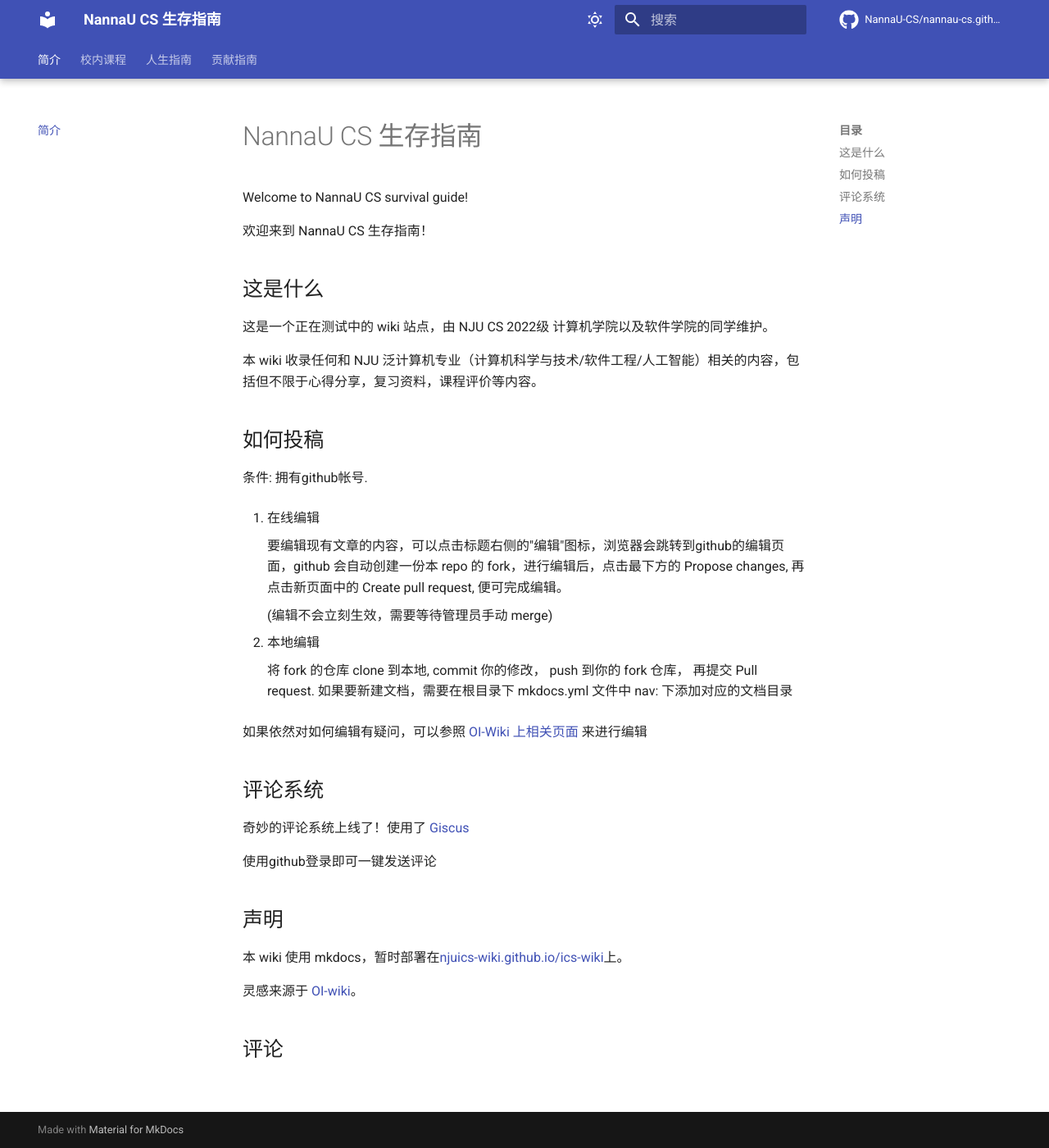
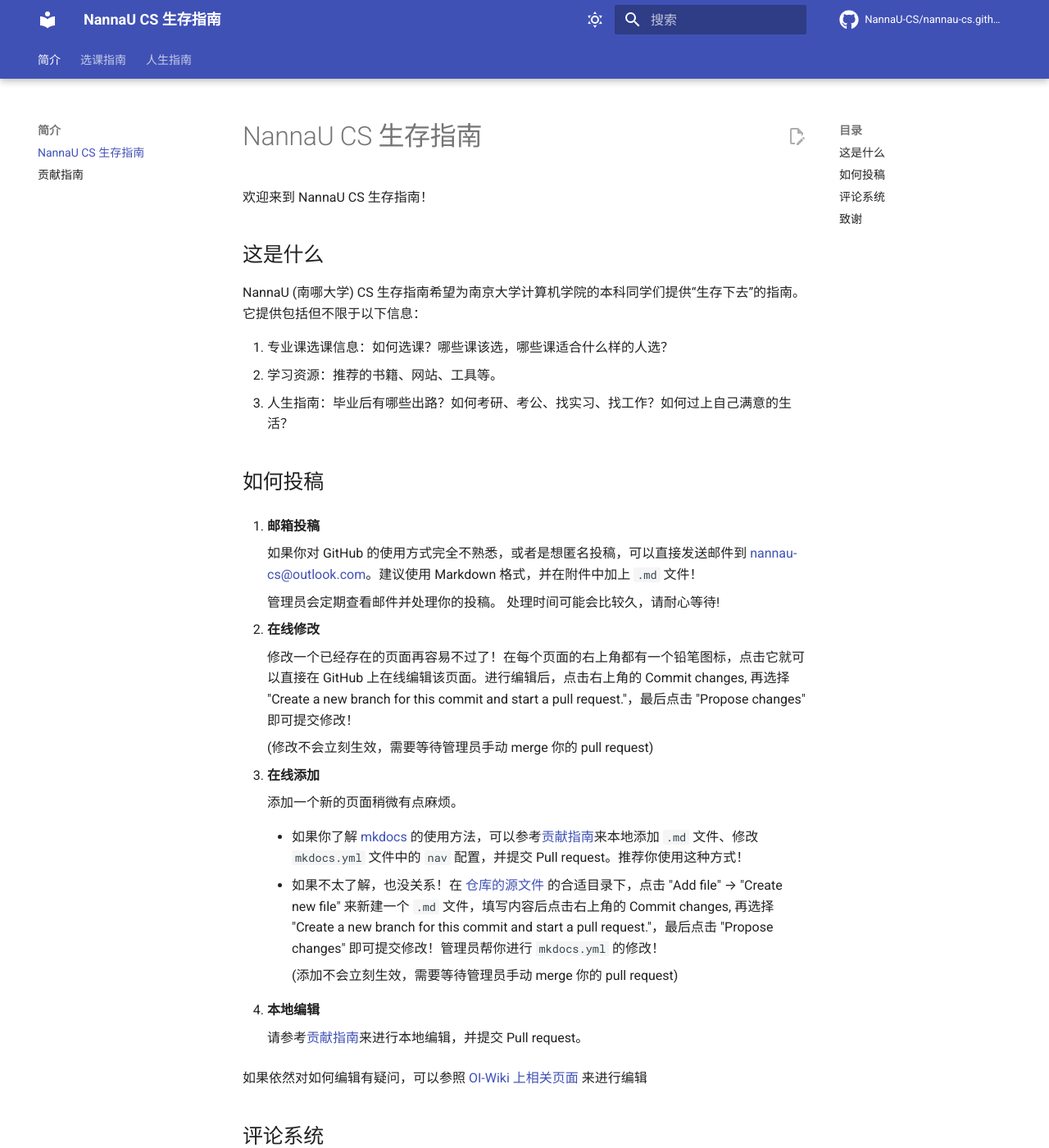
Before and after one commit to NannaU-CS/NannaU-CS.github.io, an MkDocs documentation site: the page built from docs/index.md, in a window 1280 px wide and 1400 px high. Shown: the whole window at 82% size. Built offline with MkDocs 1.6.1 and Material for MkDocs 9.7.7, drawn with Linux system fonts in a browser that asks for light colours; comment, search, counter and statistics services are not loaded; some of the changed text lies outside the part shown.

Commit message:
feat(*): add contributing guide, rewrite mainpage

```diff
--- a/docs/index.md
+++ b/docs/index.md
@@ -1,40 +1,56 @@
 # NannaU CS 生存指南
-
-Welcome to NannaU CS survival guide!
 
 欢迎来到 NannaU CS 生存指南！
 
 ## 这是什么
 
-这是一个正在测试中的 wiki 站点，由 NJU CS 2022级 计算机学院以及软件学院的同学维护。
+NannaU (南哪大学) CS 生存指南希望为南京大学计算机学院的本科同学们提供“生存下去”的指南。它提供包括但不限于以下信息：
 
-本 wiki 收录任何和 NJU 泛计算机专业（计算机科学与技术/软件工程/人工智能）相关的内容，包括但不限于心得分享，复习资料，课程评价等内容。
+1. 专业课选课信息：如何选课？哪些课该选，哪些课适合什么样的人选？
+2. 学习资源：推荐的书籍、网站、工具等。
+3. 人生指南：毕业后有哪些出路？如何考研、考公、找实习、找工作？如何过上自己满意的生活？
 
 ## 如何投稿
 
-条件: 拥有github帐号.
+1. **邮箱投稿**
 
-1. 在线编辑
+    如果你对 GitHub 的使用方式完全不熟悉，或者是想匿名投稿，可以直接发送邮件到 [nannau-cs@outlook.com](mailto:nannau-cs@outlook.com)。建议使用 Markdown 格式，并在附件中加上 `.md` 文件！
 
-    要编辑现有文章的内容，可以点击标题右侧的"编辑"图标，浏览器会跳转到github的编辑页面，github 会自动创建一份本 repo 的 fork，进行编辑后，点击最下方的 Propose changes, 再点击新页面中的 Create pull request, 便可完成编辑。
+    管理员会定期查看邮件并处理你的投稿。 处理时间可能会比较久，请耐心等待!
 
-    (编辑不会立刻生效，需要等待管理员手动 merge)
+2. **在线修改**
 
-2. 本地编辑
+    修改一个已经存在的页面再容易不过了！在每个页面的右上角都有一个铅笔图标，点击它就可以直接在 GitHub 上在线编辑该页面。进行编辑后，点击右上角的 Commit changes, 再选择 "Create a new branch for this commit and start a pull request."，最后点击 "Propose changes" 即可提交修改！
 
-    将 fork 的仓库 clone 到本地, commit 你的修改， push 到你的 fork 仓库， 再提交 Pull request.
-    如果要新建文档，需要在根目录下 mkdocs.yml 文件中 nav: 下添加对应的文档目录
+    (修改不会立刻生效，需要等待管理员手动 merge 你的 pull request)
+
+3. **在线添加**
+
+    添加一个新的页面稍微有点麻烦。
+
+    * 如果你了解 [mkdocs](https://www.mkdocs.org/) 的使用方法，可以参考[贡献指南](./intro/contributing.md)来本地添加 `.md` 文件、修改 `mkdocs.yml` 文件中的 `nav` 配置，并提交 Pull request。推荐你使用这种方式！
+
+    * 如果不太了解，也没关系！在 [仓库的源文件](https://github.com/NannaU-CS/NannaU-CS.github.io/tree/main/docs) 的合适目录下，点击 "Add file" → "Create new file" 来新建一个 `.md` 文件，填写内容后点击右上角的 Commit changes, 再选择 "Create a new branch for this commit and start a pull request."，最后点击 "Propose changes" 即可提交修改！管理员帮你进行 `mkdocs.yml` 的修改！
+
+        (添加不会立刻生效，需要等待管理员手动 merge 你的 pull request)
+
+4. **本地编辑**
+
+    请参考[贡献指南](./intro/contributing.md)来进行本地编辑，并提交 Pull request。
+
 
 如果依然对如何编辑有疑问，可以参照 [OI-Wiki 上相关页面](https://oi-wiki.org/intro/htc) 来进行编辑
 
 ## 评论系统
 
-奇妙的评论系统上线了！使用了 [Giscus](https://giscus.app/zh-CN)
+我们使用了 [Giscus](https://giscus.app/zh-CN) 来支持评论。在每个页面下方，使用 GitHub 登录即可发送评论！
 
-使用github登录即可一键发送评论
+## 致谢
 
-## 声明
+本生存指南的建立参考了很多优秀的开源项目，在此一并致谢：
 
-本 wiki 使用 mkdocs，暂时部署在[njuics-wiki.github.io/ics-wiki](https://njuics-wiki.github.io/ics-wiki)上。
+- [ICS Wiki](https://njuics-wiki.github.io/ics-wiki/)；
+- [OI Wiki](https://oi-wiki.org/)；
+- [上海交通大学生存手册](https://survivesjtu.gitbook.io/survivesjtumanual)。
 
-灵感来源于 [OI-wiki](https://github.com/OI-wiki/OI-wiki)。
+并感谢所有为本项目做出贡献的同学们！
--- a/mkdocs.yml
+++ b/mkdocs.yml
@@ -6,6 +6,32 @@ site_author: NannaU CS Group
 repo_name: 'NannaU-CS/nannau-cs.github.io'
 repo_url: 'https://github.com/NannaU-CS/nannau-cs.github.io'
 edit_uri: 'edit/main/docs'
+
+nav:
+  - 简介:
+    - index.md
+    - 贡献指南: intro/contributing.md
+  - 选课指南:
+    - 前言: courses/preface.md
+    - 通修课:
+      - basic test: courses/basic/test.md
+    - 平台课:
+      - platform test: courses/platform/test.md
+    - 核心课:
+      - core test: courses/core/test.md
+    - 选修课:
+      - elective test: courses/elective/test.md
+  - 人生指南:
+    - 保研:
+      - 简介: life/baoyan/index.md
+    - 考研:
+      - 简介: life/caoyan/index.md
+    - 出国:
+      - 简介: life/abroad/index.md
+    - 就业:
+      - 简介: life/employment/index.md
+    - 考公:
+      - 简介: life/kaogong/index.md
 
 theme:
   name: material
@@ -34,33 +60,10 @@ theme:
     - navigation.tracking
     - navigation.tabs
     - navigation.tabs.sticky
+    - content.action.edit
   language: 'zh'
   custom_dir: overrides
 
-# Contents
-nav:
-  - 简介: index.md
-  - 校内课程:
-    - 通修课:
-      - basic test: courses/basic/test.md
-    - 平台课:
-      - platform test: courses/platform/test.md
-    - 核心课:
-      - core test: courses/core/test.md
-    - 选修课:
-      - elective test: courses/elective/test.md
-  - 人生指南:
-    - 保研:
-      - 简介: life/baoyan/index.md
-    - 考研:
-      - 简介: life/caoyan/index.md
-    - 出国:
-      - 简介: life/abroad/index.md
-    - 就业:
-      - 简介: life/employment/index.md
-    - 考公:
-      - 简介: life/kaogong/index.md
-  - 贡献指南: contributing.md
 
 markdown_extensions:
   - admonition
```
Also changed, not shown: docs/contributing.md (deleted, +0 -3 lines), docs/courses/preface.md (added, +3 -0 lines), docs/intro/contributing.md (added, +24 -0 lines).
